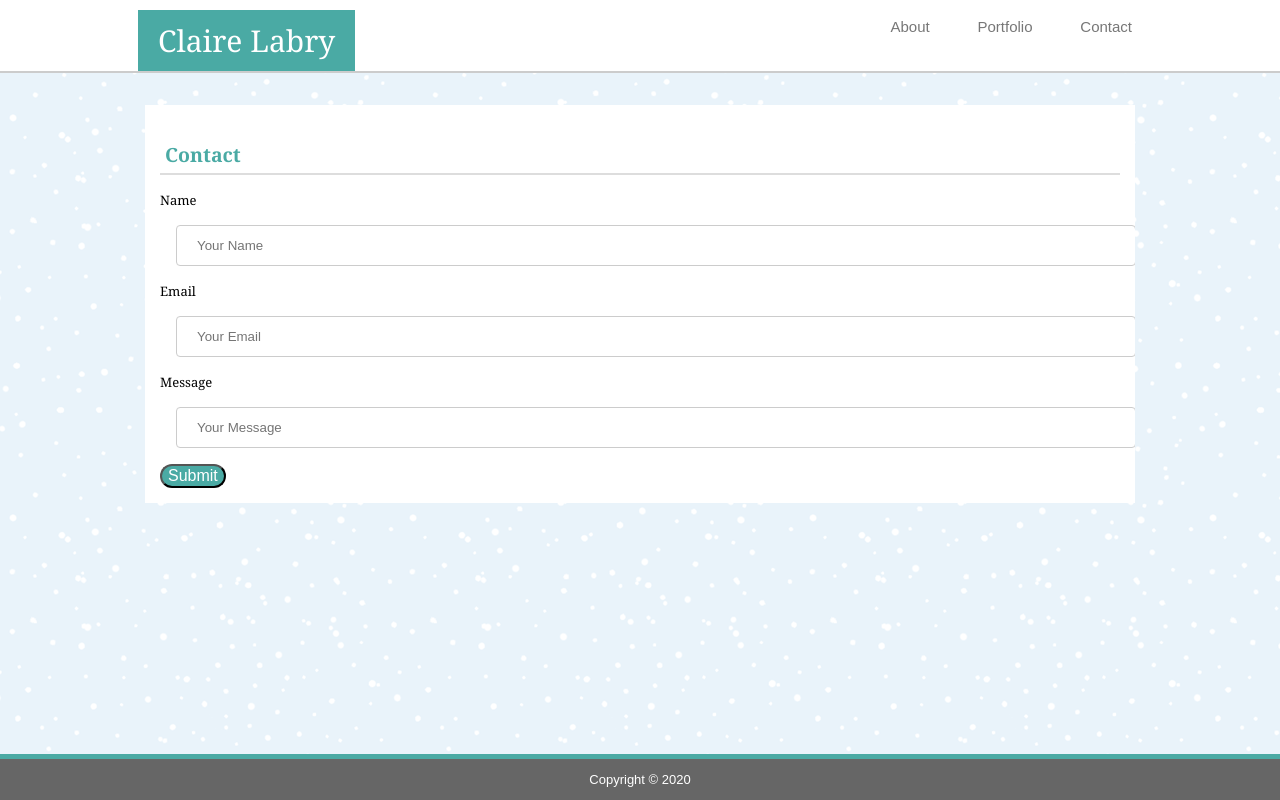
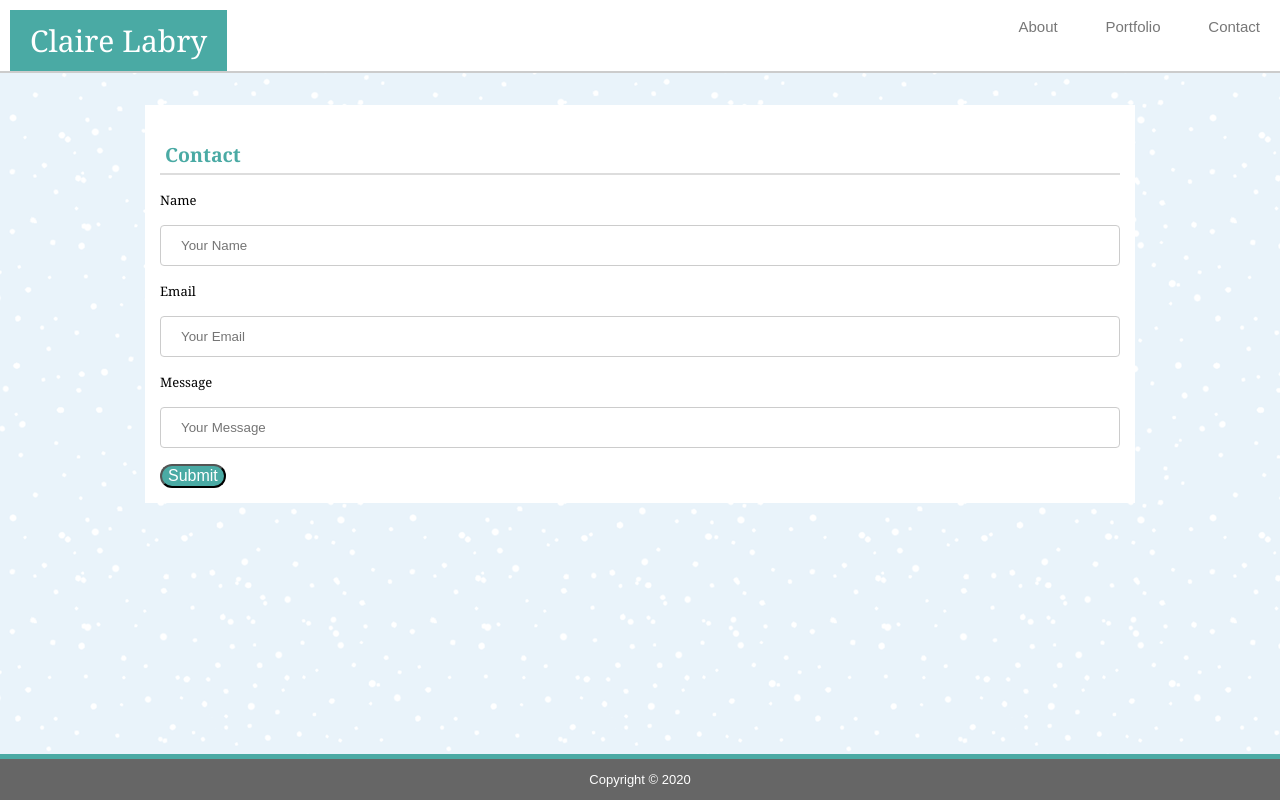
Before and after one commit to claire-labry/Basic_Portfolio, a plain HTML site: page contact.html in a window 1280 px wide. Drawn offline with Linux system fonts and the light colour scheme.

Commit message:
minor tweaks

```diff
--- a/assets/css/style.css
+++ b/assets/css/style.css
@@ -8,7 +8,7 @@ body {
 }
 /* Global */
 .container {
-  width: 80%;
+  width: 100%;
   margin: auto;
   overflow: hidden;
 }
@@ -70,6 +70,7 @@ header a:hover {
 section .container {
   background-color: #ffffff;
   width: 960px;
+  height: auto;
   padding: 15px;
   margin-top: 30px;
   margin-bottom: 30px;
@@ -103,7 +104,7 @@ p.blocktext {
 
 .box {
   float: right;
-  width: 30%;
+  width: 70%;
   padding: 10px;
   position: relative;
   text-align: center;
@@ -211,7 +212,7 @@ input[type='text'],
 select {
   width: 100%;
   padding: 12px 20px;
-  margin: 16px;
+  margin: 16px 0;
   display: inline-block;
   border: 1px solid #ccc;
   border-radius: 4px;
@@ -221,7 +222,7 @@ input[type='email'],
 select {
   width: 100%;
   padding: 12px 20px;
-  margin: 16px;
+  margin: 16px 0;
   display: inline-block;
   border: 1px solid #ccc;
   border-radius: 4px;
```
